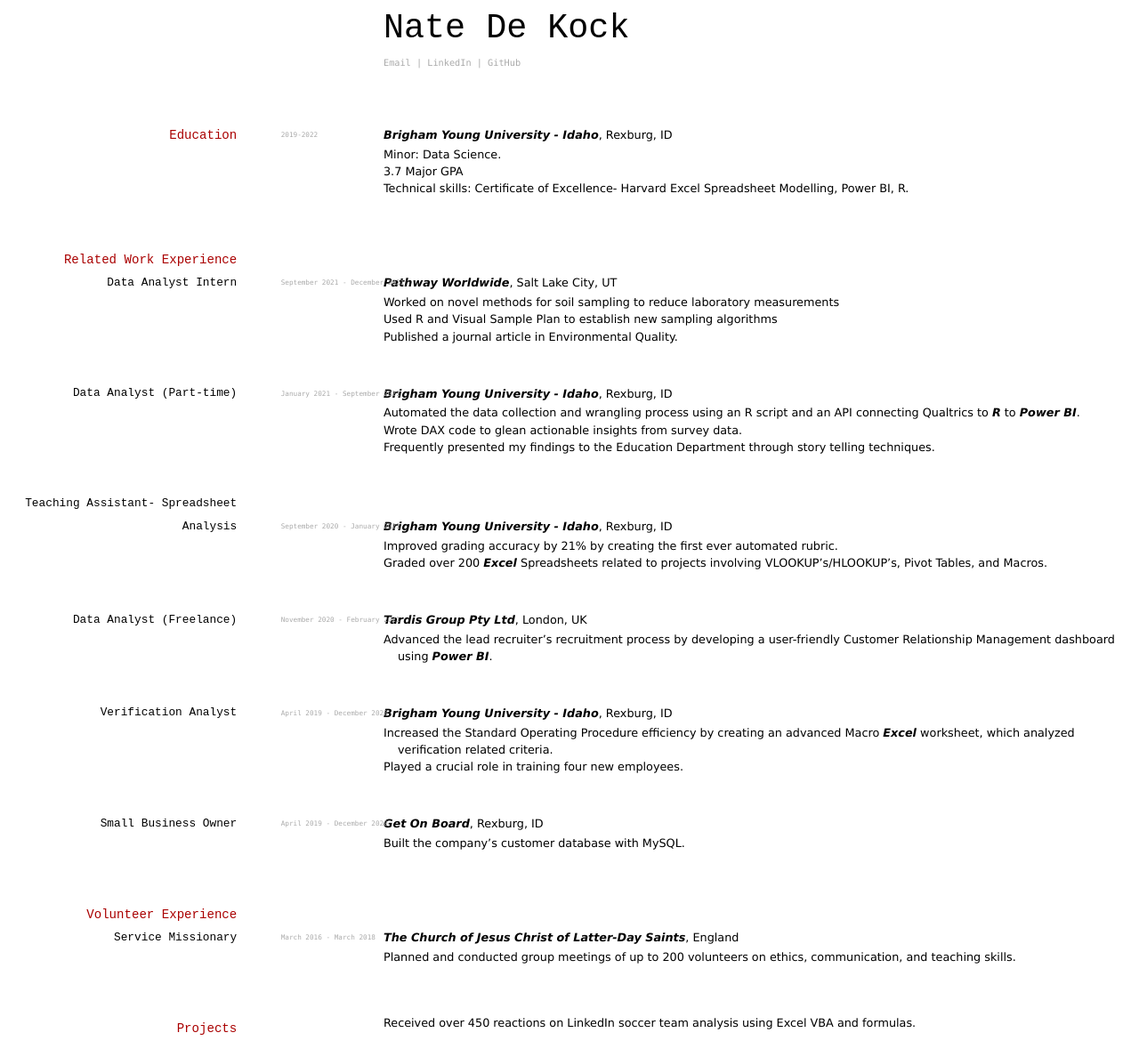
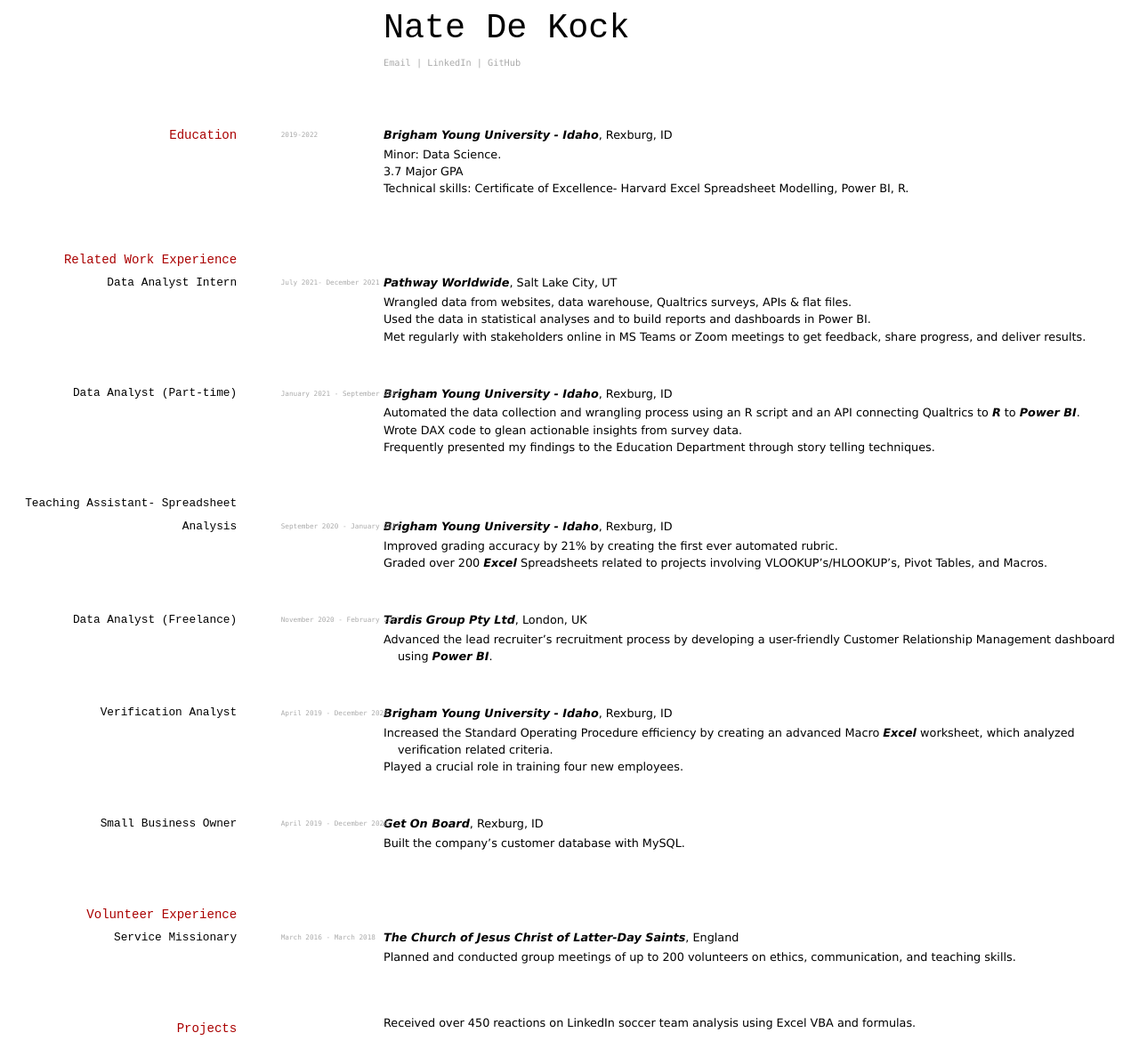
Before and after one commit to byuids-resumes/Nate-De-Kock-Resume, a Jekyll site: the page built from docs/index.md, in a window 1280 px wide. Shown: the whole page at 89% size. Built offline with Jekyll 4.4.1, drawn with Linux system fonts in a browser that asks for light colours.

Commit message:
added pathway experience

```diff
--- a/docs/index.md
+++ b/docs/index.md
@@ -24,11 +24,11 @@ _Brigham Young University - Idaho_, Rexburg, ID `2019-2022`
 
 ### Data Analyst Intern
 
-_Pathway Worldwide_, Salt Lake City, UT `September 2021 - December 2021`
+_Pathway Worldwide_, Salt Lake City, UT `July 2021- December 2021`
 
-- Worked on novel methods for soil sampling to reduce laboratory measurements
-- Used R and Visual Sample Plan to establish new sampling algorithms
-- Published a journal article in Environmental Quality.
+- Wrangled data from websites, data warehouse, Qualtrics surveys, APIs & flat files.
+- Used the data in statistical analyses and to build reports and dashboards in Power BI.
+- Met regularly with stakeholders online in MS Teams or Zoom meetings to get feedback, share progress, and deliver results.
 
 ### Data Analyst (Part-time)
 
```
